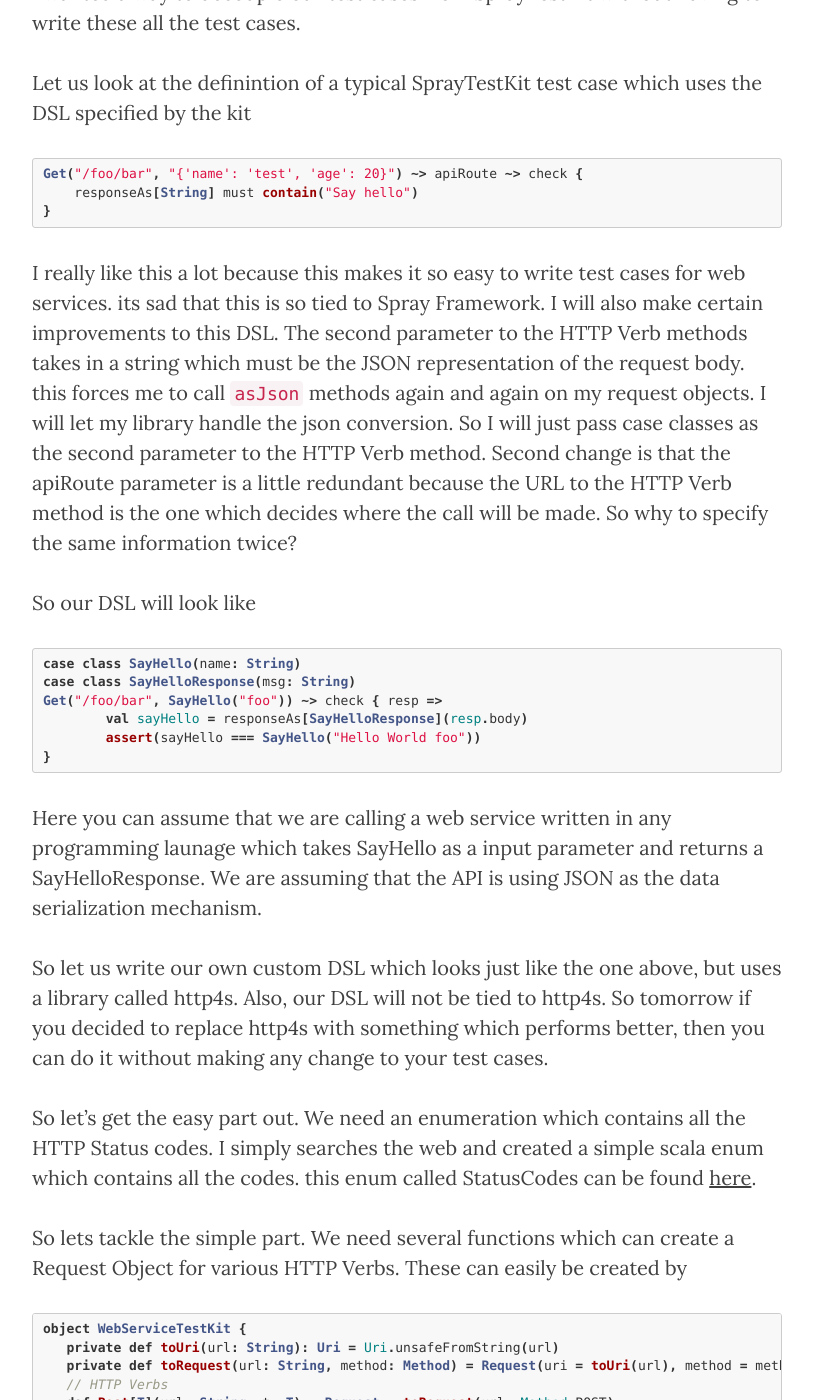
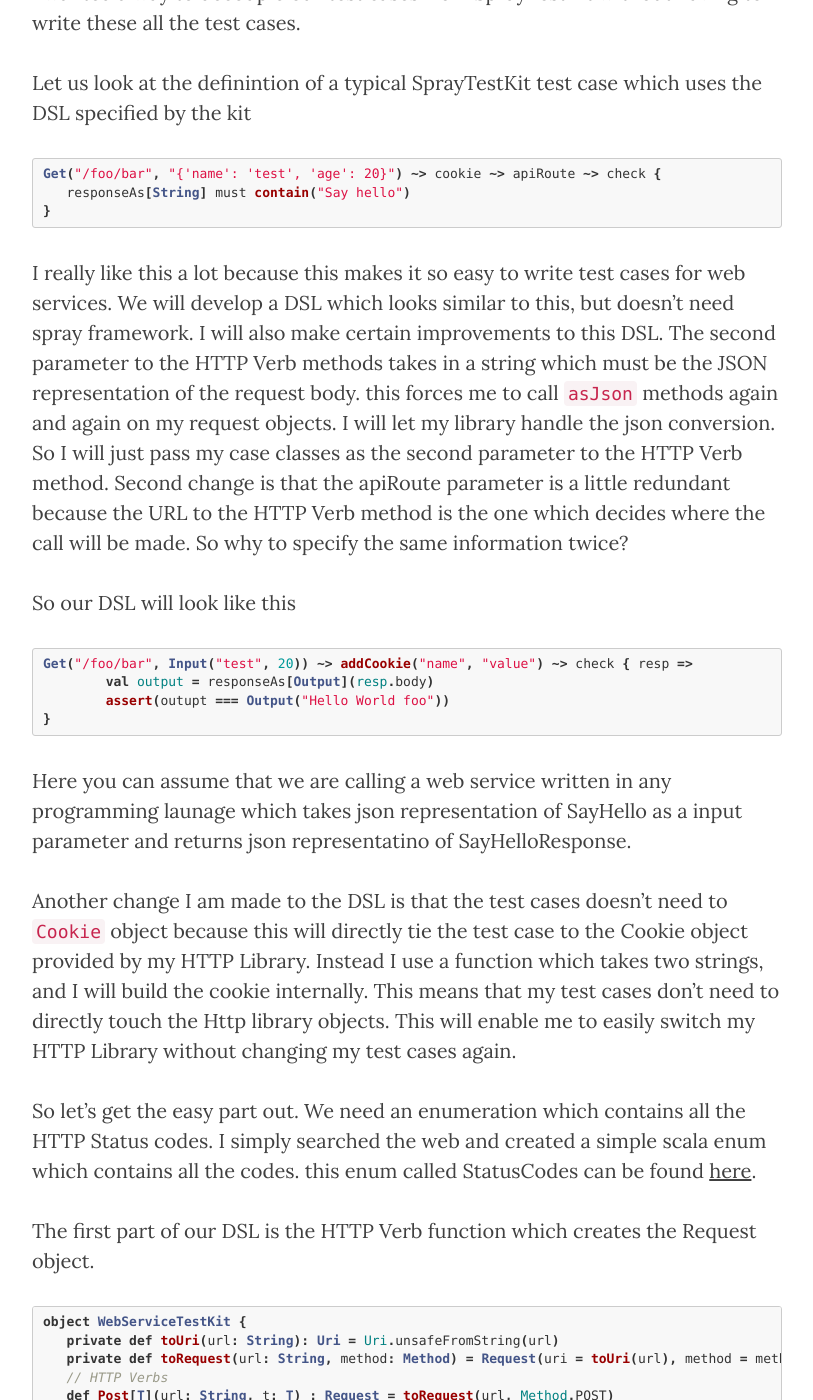
Before and after one commit to abhsrivastava/abhsrivastava.github.io, a Jekyll site: the page built from _posts/2017-10-27-Replace-SprayTestKit-With-Custom-DSL.md, in a window 1280 px wide and 1400 px high, scrolled down 881 px. Shown: the whole window, without its empty margins (233-1046 px from the left). Built offline with Jekyll 4.4.1, drawn with Linux system fonts in a browser that asks for light colours; nearby versions of some CDN libraries; some of the changed text lies outside the part shown.

Commit message:
fixed grammar

````diff
--- a/_posts/2017-10-27-Replace-SprayTestKit-With-Custom-DSL.md
+++ b/_posts/2017-10-27-Replace-SprayTestKit-With-Custom-DSL.md
@@ -7,39 +7,37 @@ author:     "Abhishek Srivastava"
 header-img: "img/saturn-bg4.jpg"
 ---
 
-In one of the projects I work on, we have a Scala application which has several hundered test cases written in [SprayTestKit][1]. One of the challenges in migrating this application to a new technology is that the moment we replace spray all our test cases break. (because test cases depend on spray). While everyone is quite eager to replace spray with latest and greatest technoogy stack, almost no one wants to rewrite these test cases.
+we have a Scala application which has several hundered test cases written in [SprayTestKit][1]. One of the challenges in migrating this application to a new technology is that the moment we replace spray all our test cases break. (because test cases depend on spray). While everyone is quite eager to replace spray with latest and greatest technoogy stack, almost no one wants to rewrite these test cases.
 
 I wanted a way to decouple our test cases from SprayTestKit without having to write these all the test cases.
 
 Let us look at the definintion of a typical SprayTestKit test case which uses the DSL specified by the kit
 
 ```scala
-Get("/foo/bar", "{'name': 'test', 'age': 20}") ~> apiRoute ~> check {
-    responseAs[String] must contain("Say hello")
+Get("/foo/bar", "{'name': 'test', 'age': 20}") ~> cookie ~> apiRoute ~> check {
+   responseAs[String] must contain("Say hello")
 }
 ```
 
-I really like this a lot because this makes it so easy to write test cases for web services. its sad that this is so tied to Spray Framework. I will also make certain improvements to this DSL. The second parameter to the HTTP Verb methods takes in a string which must be the JSON representation of the request body. this forces me to call `asJson` methods again and again on my request objects. I will let my library handle the json conversion. So I will just pass case classes as the second parameter to the HTTP Verb method. Second change is that the apiRoute parameter is a little redundant because the URL to the HTTP Verb method is the one which decides where the call will be made. So why to specify the same information twice?
+I really like this a lot because this makes it so easy to write test cases for web services. We will develop a DSL which looks similar to this, but doesn't need spray framework. I will also make certain improvements to this DSL. The second parameter to the HTTP Verb methods takes in a string which must be the JSON representation of the request body. this forces me to call `asJson` methods again and again on my request objects. I will let my library handle the json conversion. So I will just pass my case classes as the second parameter to the HTTP Verb method. Second change is that the apiRoute parameter is a little redundant because the URL to the HTTP Verb method is the one which decides where the call will be made. So why to specify the same information twice?
 
-So our DSL will look like
+So our DSL will look like this
 
 ```scala
-case class SayHello(name: String)
-case class SayHelloResponse(msg: String)
-Get("/foo/bar", SayHello("foo")) ~> check { resp =>
-	val sayHello = responseAs[SayHelloResponse](resp.body)
-	assert(sayHello === SayHello("Hello World foo"))
+Get("/foo/bar", Input("test", 20)) ~> addCookie("name", "value") ~> check { resp =>
+	val output = responseAs[Output](resp.body)
+	assert(outupt === Output("Hello World foo"))
 }
 ```
 
-Here you can assume that we are calling a web service written in any programming launage which takes SayHello as a input parameter and returns a SayHelloResponse. We are assuming that the API is using JSON as the data serialization mechanism.
+Here you can assume that we are calling a web service written in any programming launage which takes json representation of SayHello as a input parameter and returns json representatino of SayHelloResponse.
 
-So let us write our own custom DSL which looks just like the one above, but uses a library called http4s. Also, our DSL will not be tied to http4s. So tomorrow if you decided to replace http4s with something which performs better, then you can do it without making any change to your test cases.
+Another change I am made to the DSL is that the test cases doesn't need to `Cookie` object because this will directly tie the test case to the Cookie object provided by my HTTP Library. Instead I use a function which takes two strings, and I will build the cookie internally. This means that my test cases don't need to directly touch the Http library objects. This will enable me to easily switch my HTTP Library without changing my test cases again.
 
 
-So let's get the easy part out. We need an enumeration which contains all the HTTP Status codes. I simply searches the web and created a simple scala enum which contains all the codes. this enum called StatusCodes can be found [here][2].
+So let's get the easy part out. We need an enumeration which contains all the HTTP Status codes. I simply searched the web and created a simple scala enum which contains all the codes. this enum called StatusCodes can be found [here][2].
 
-So lets tackle the simple part. We need several functions which can create a Request Object for various HTTP Verbs. These can easily be created by
+The first part of our DSL is the HTTP Verb function which creates the Request object.
 
 ```scala
 object WebServiceTestKit {
@@ -104,6 +102,7 @@ val check : (WebTestKitResponse => Unit) => Request => Unit = (f) => (req: Reque
 }
 ```
 
+
 Our current `~>` operator cannot be used for check function. because check function produces a function of type `Request => Unit`. but ~> expects `Request => Request`. So we will overload the `~>` method as
 
 ```scala
````
